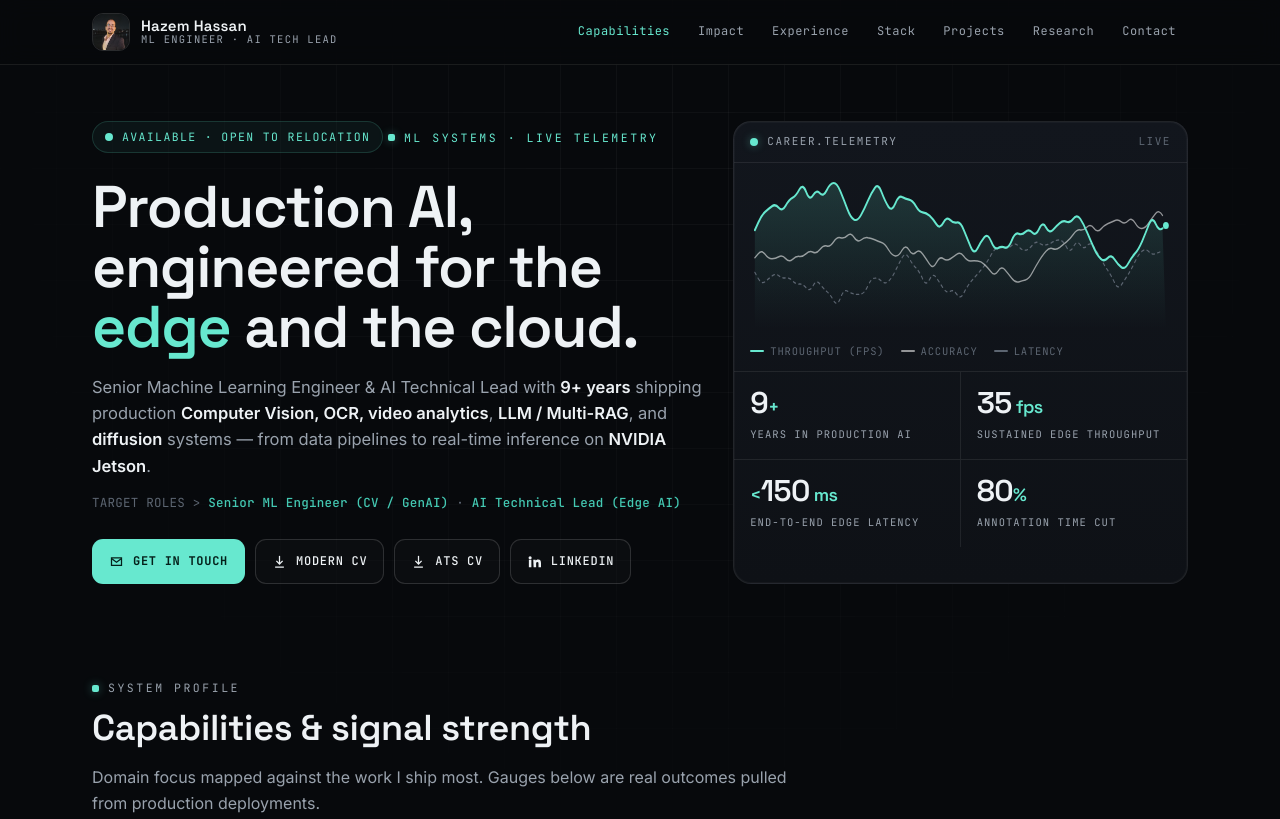
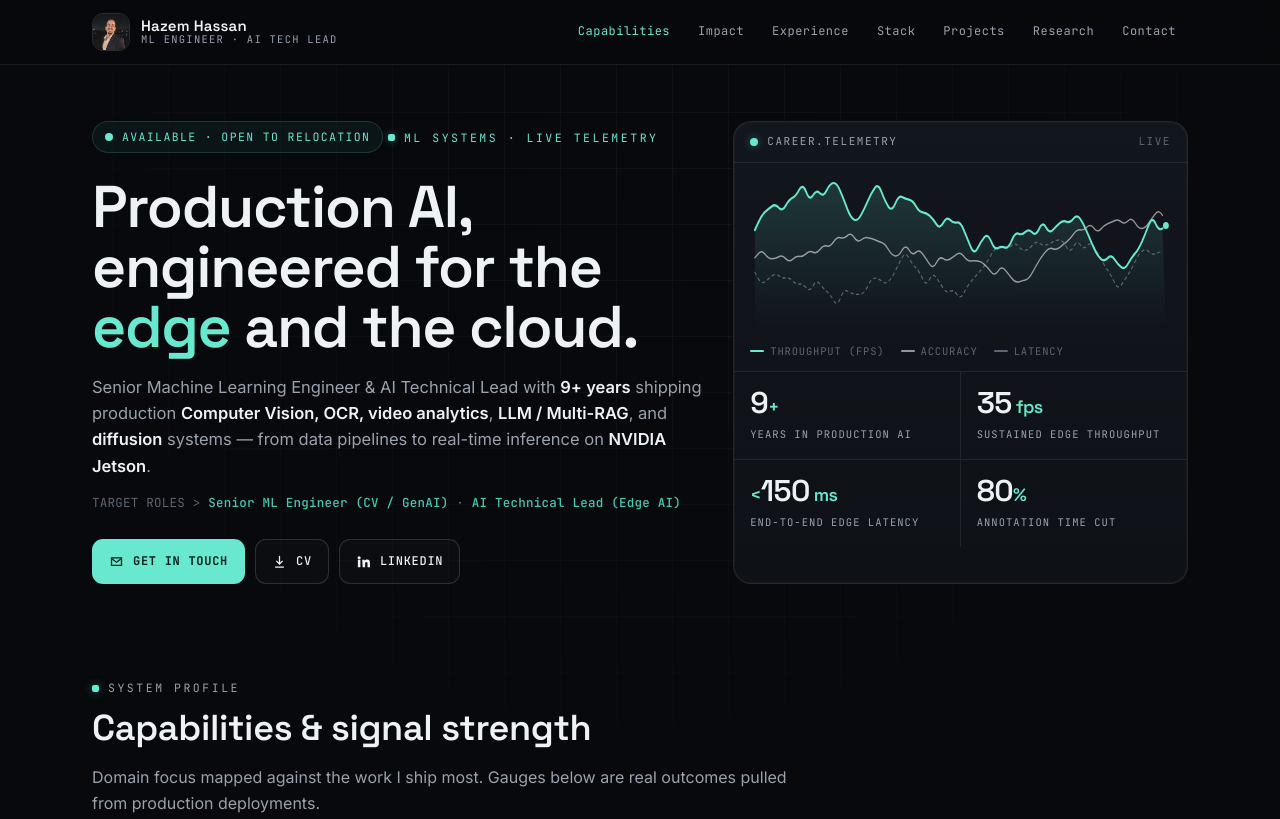
Before and after one commit to HazemMamdouh/HazemMamdouh.github.io, a plain HTML site: page index.html in a window 1280 px wide. Shown: the top 819 px of the page. Drawn offline with Linux system fonts and the light colour scheme.

Commit message:
Update index.html

```diff
--- a/index.html
+++ b/index.html
@@ -418,13 +418,9 @@
                 <svg viewBox="0 0 24 24" fill="none" stroke="currentColor" stroke-width="2"><path d="M4 6h16v12H4z"/><path d="m4 7 8 6 8-6"/></svg>
                 Get in touch
               </a>
-              <a class="btn" href="hhassan_CV.pdf" download>
-                <svg viewBox="0 0 24 24" fill="none" stroke="currentColor" stroke-width="2"><path d="M12 3v12"/><path d="m7 11 5 5 5-5"/><path d="M5 21h14"/></svg>
-                Modern CV
-              </a>
               <a class="btn" href="hhassan_CV_ATS.pdf" download>
                 <svg viewBox="0 0 24 24" fill="none" stroke="currentColor" stroke-width="2"><path d="M12 3v12"/><path d="m7 11 5 5 5-5"/><path d="M5 21h14"/></svg>
-                ATS CV
+                CV
               </a>
               <a class="btn" href="https://linkedin.com/in/hmamdouh" target="_blank" rel="noopener">
                 <svg viewBox="0 0 24 24" fill="currentColor"><path d="M4.98 3.5a2.5 2.5 0 1 1 0 5 2.5 2.5 0 0 1 0-5zM3 9h4v12H3zM10 9h3.8v1.7h.05c.53-1 1.83-2.05 3.77-2.05 4.03 0 4.78 2.65 4.78 6.1V21h-4v-5.3c0-1.27-.02-2.9-1.77-2.9-1.77 0-2.04 1.38-2.04 2.8V21h-4z"/></svg>
```
